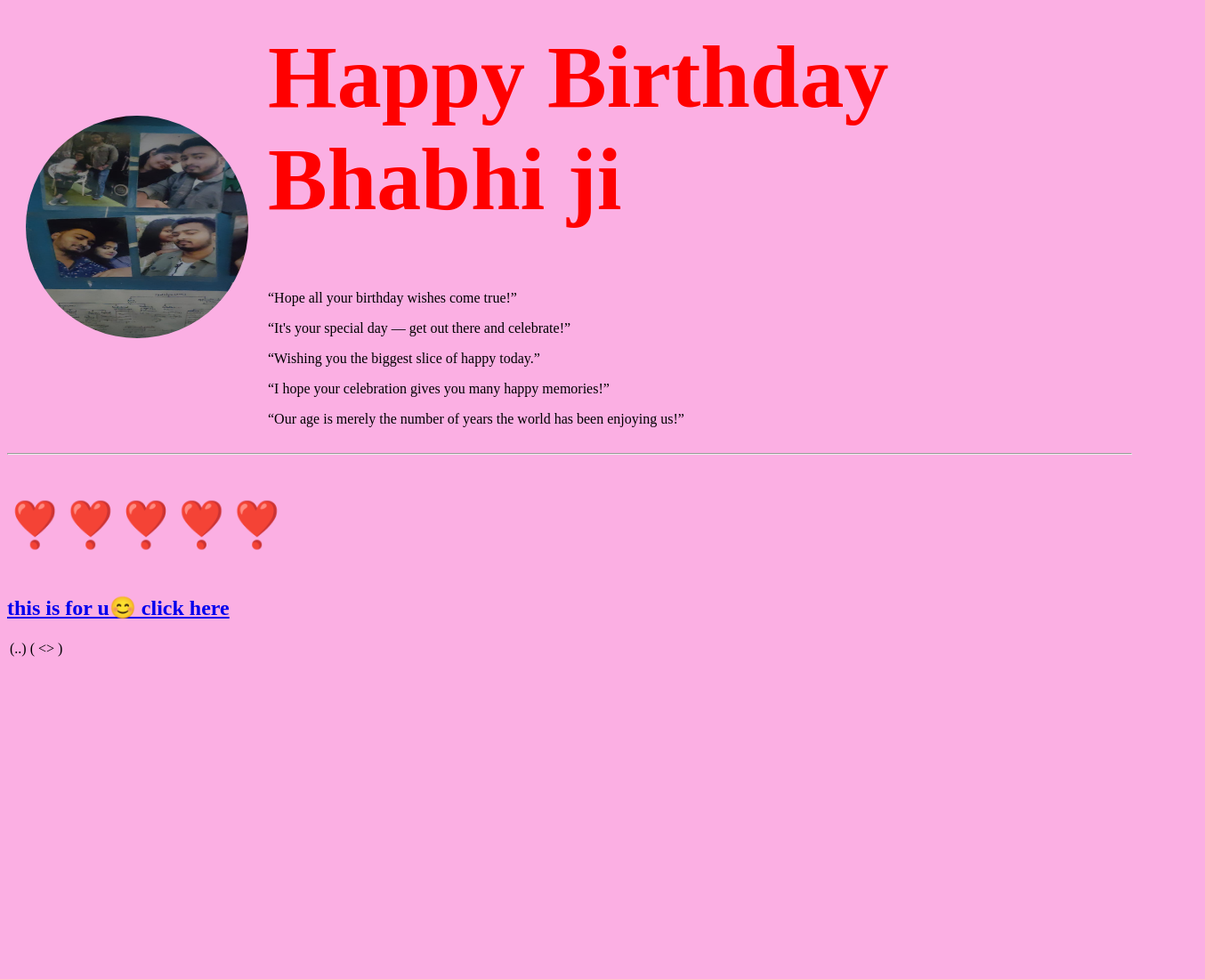
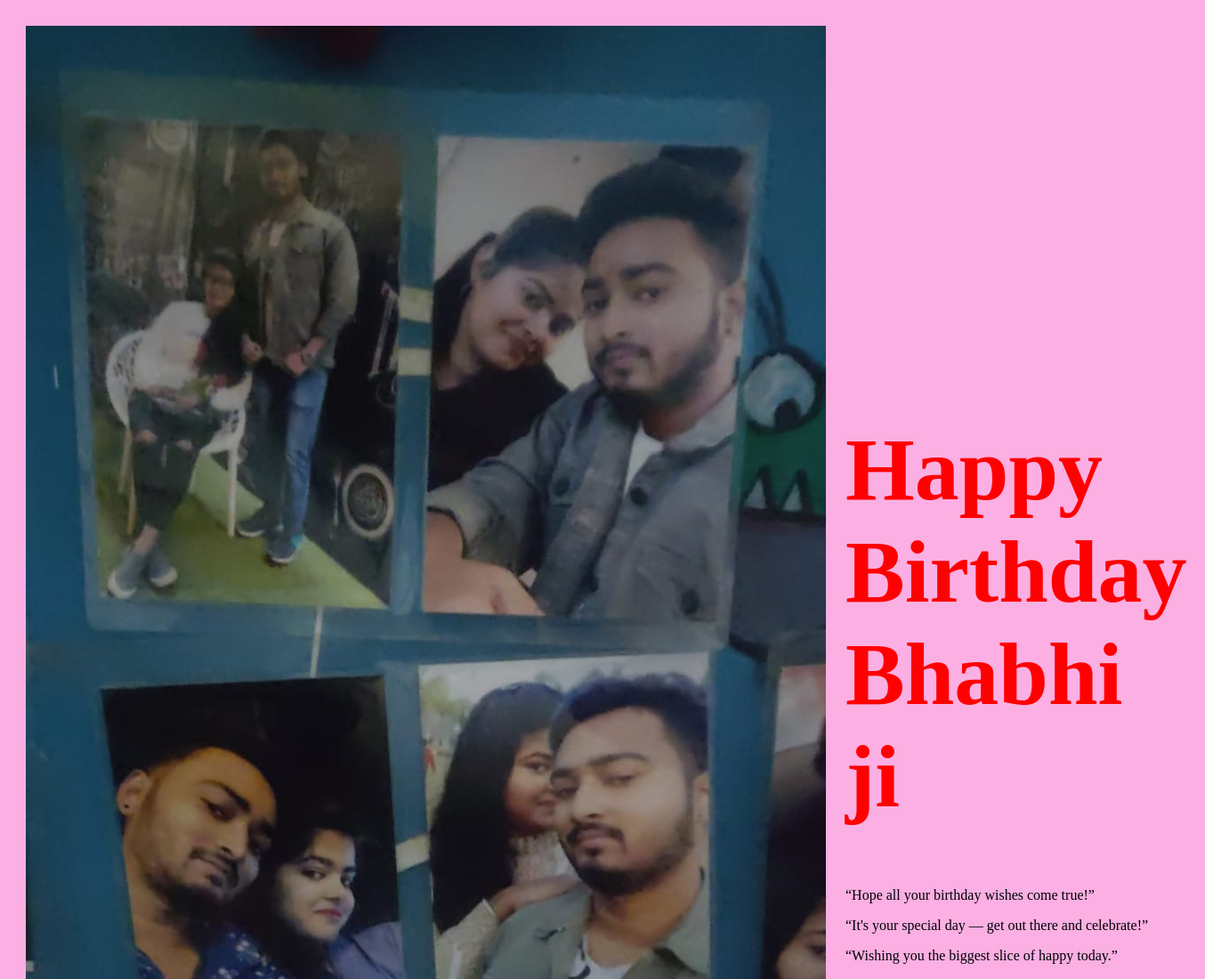
Before and after one commit to Monu1432/birthday, a plain HTML site: page index.html in a window 1280 px wide. Shown: the top 1100 px of the page at 89% size, 1354 px wide, since content can reach past the window. Before the commit the page ends 800 px from the top, so only its background shows below. Drawn offline with Linux system fonts and the light colour scheme.

Commit message:
Update index.html

```diff
--- a/index.html
+++ b/index.html
@@ -9,7 +9,7 @@
 <table cellspacing="20" >
 <tr>
 <td>
-	<img class="jyoti circular" src="jyoti.jpg.jpeg" alt="Happy Birthday">
+	<img class="jyoti" src="jyoti.jpg.jpeg" alt="Happy Birthday">
 
 </td>
 <td><h1 id="heading">Happy Birthday Bhabhi ji</h1>
```
